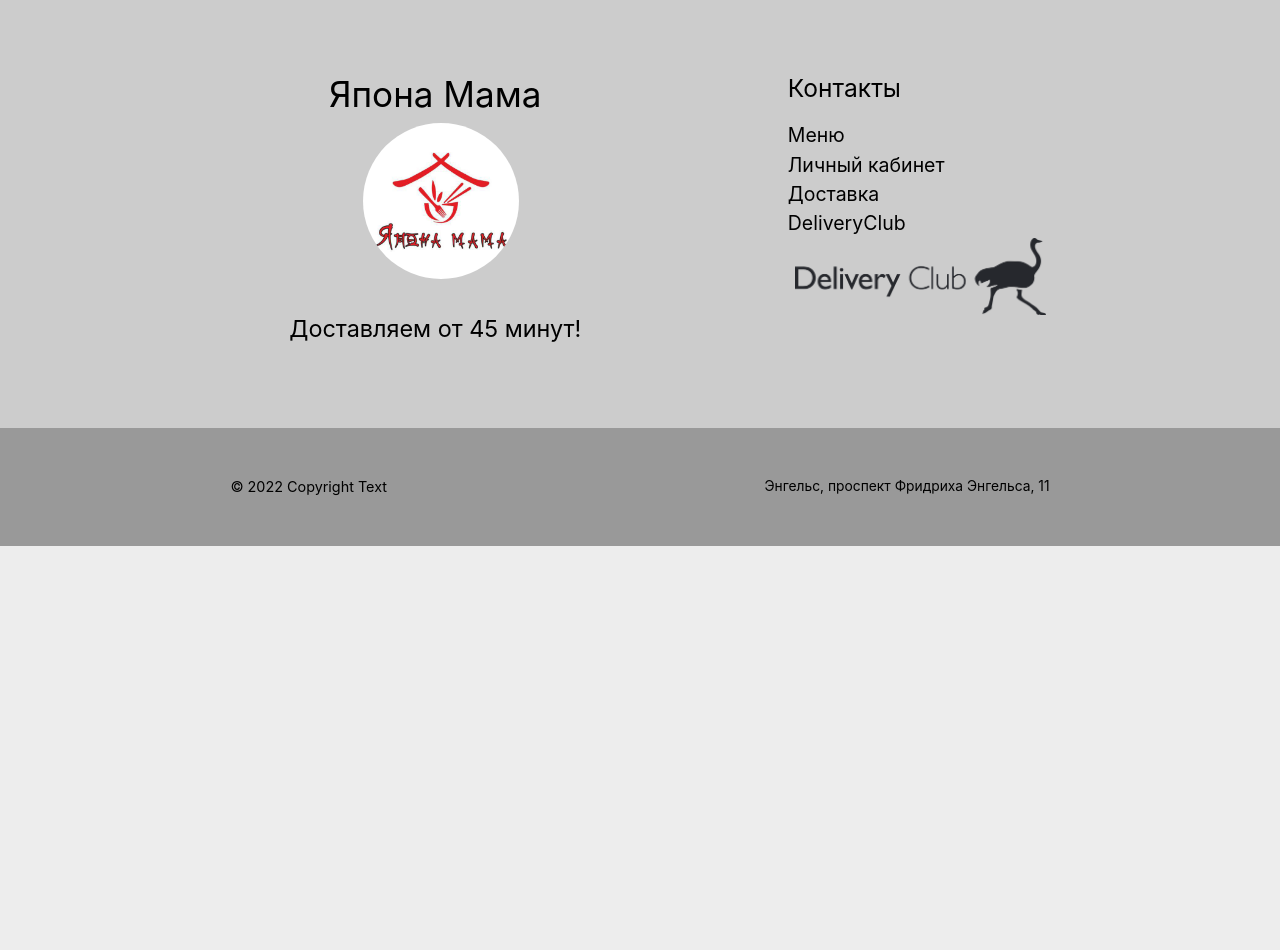
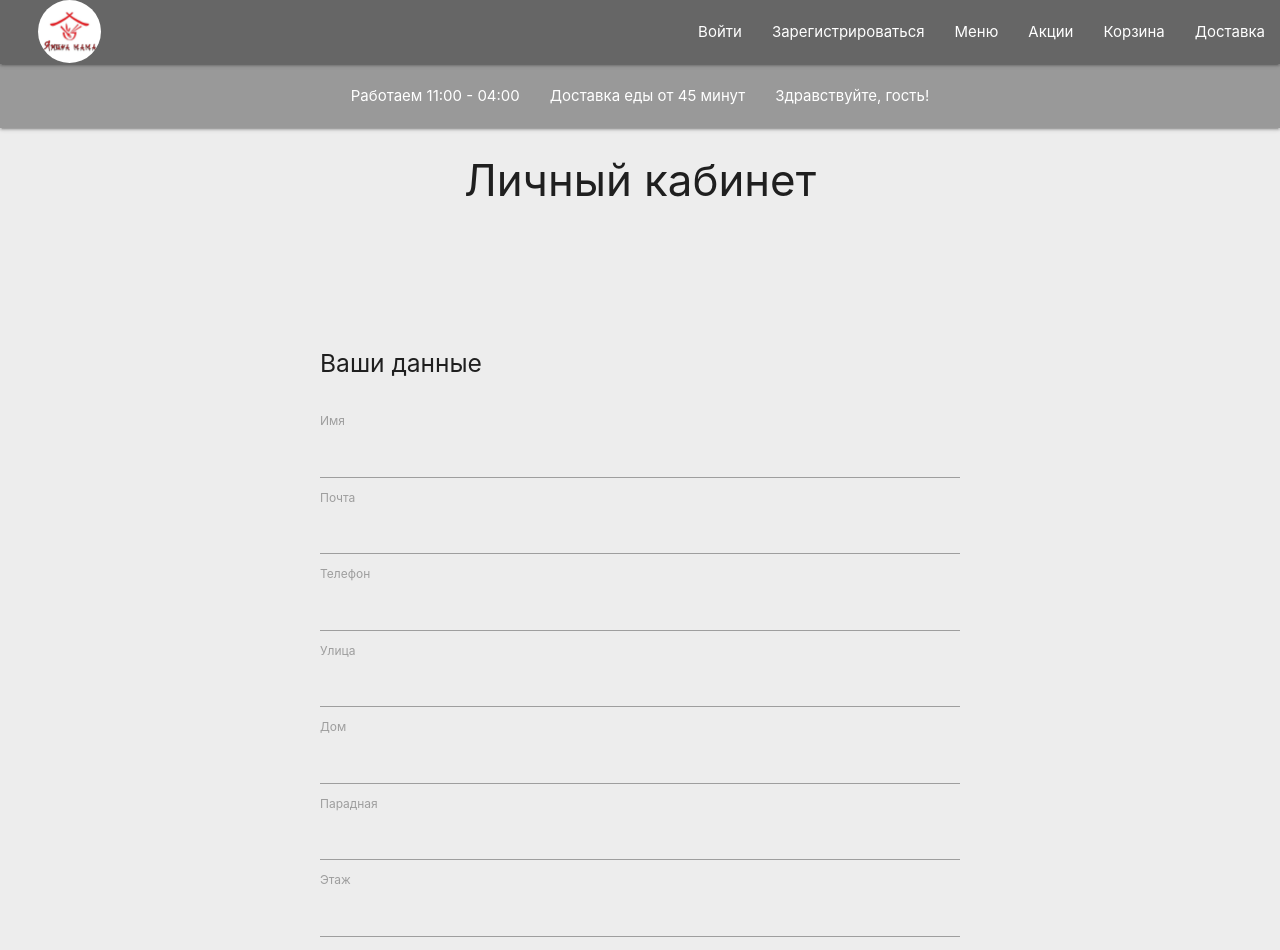
Before and after one commit to Rundomhaze/Yapona-Mama, a React (Create React App) app in the folder frontend/: page /user_room in a window 1280 px wide. Shown: the top 950 px of the page. Before the commit the page ends 800 px from the top, so only its background shows below. Built offline with nearby package versions, Linux system fonts and the light colour scheme; no server answers.

Commit message:
userCabinet prepare

```diff
--- /dev/null
+++ b/frontend/src/features/Cabinet/UserCabinet.css
@@ -0,0 +1,5 @@
+.userCab {
+  display: flex;
+  justify-content: space-around;
+  margin: 10%;
+}
--- /dev/null
+++ b/frontend/src/features/Cabinet/UserCabinet.jsx
@@ -0,0 +1,76 @@
+import React from "react";
+import './UserCabinet.css';
+import InputMask from "react-input-mask";
+import { useSelector } from 'react-redux';
+
+function UserCabinet() {
+  const { user } = useSelector((state) => state.user);
+
+  function handleSubmitFormReg() {
+
+  }
+
+  return (
+    <>
+      <h3>Личный кабинет</h3>
+      <div className="userCab">
+        <form onSubmit={handleSubmitFormReg}>
+          <h5 className='title'>Ваши данные</h5><br />
+
+          <label>Имя</label>
+          <input
+            name='name'
+            type="text"
+            className='modal_input' />
+
+          <label>Почта</label>
+          <input
+            name='email'
+            type="email"
+            className='modal_input' />
+
+          <label>Телефон</label>
+          <InputMask
+            mask="8-(999)-999-99-99"
+            name='tel'
+            type="tel"
+            className='modal_input' />
+
+          <label>Улица</label>
+          <input
+            name=''
+            type="text"
+            className='modal_input' />
+
+          <label>Дом</label>
+          <input
+            name=''
+            type="text"
+            className='modal_input' />
+
+          <label>Парадная</label>
+          <input
+            name=''
+            type="text"
+            className='modal_input' />
+
+          <label>Этаж</label>
+          <input
+            name=''
+            type="text"
+            className='modal_input' />
+
+          <label>Квартира</label>
+          <input
+            name=''
+            type="text"
+            className='modal_input' />
+
+          <button type='submit' className='btn modal_button' >сохранить</button>
+        </form>
+      </div>
+    </>
+  )
+}
+
+export default UserCabinet
--- a/frontend/src/features/app/App.jsx
+++ b/frontend/src/features/app/App.jsx
@@ -8,6 +8,7 @@ import MainComponent from '../main/MainComponent';
 import Delivery from '../delivery/Delivery';
 import Sale from '../sale/Sale';
 import AdminCabinet from '../Cabinet/AdminCabinet';
+import UserCabinet from '../Cabinet/UserCabinet';
 
 function App() {
   const dispatch = useDispatch();
@@ -31,6 +32,7 @@ function App() {
           <Route path="/delivery" element={<Delivery />} />
           <Route path="/sale" element={<Sale />} />
           <Route path="/admin" element={<AdminCabinet />} />
+          <Route path="/user_room" element={<UserCabinet />} />
         </Route>
       </Routes>
       <Footer />
--- a/frontend/src/features/navbar/Navbar.jsx
+++ b/frontend/src/features/navbar/Navbar.jsx
@@ -61,7 +61,7 @@ function Navbar() {
               ) : (
                 <>
                   <li><a onClick={handleLogout}>Выйти</a></li>
-                  <li><a href="/">Личный кабинет</a></li>
+                  <li><a href="/user_room">Личный кабинет</a></li>
                 </>
               )}
 
@@ -84,12 +84,23 @@ function Navbar() {
         <div className="divnavbar2">
           <ul id="nav-mobile" className="">
             <li><a>Работаем 11:00 - 04:00 </a></li>
-            <li><a>Доставка еды от 45 минут</a></li>
-            <li><a>Личный кабинет</a></li>
+            <li><a href="/delivery">Доставка еды от 45 минут</a></li>
+
+            {user && user.id ? (
+              <li><a href="/user_room">Личный кабинет</a></li>
+            ) : (
+              <></>
+            )}
+
             {user && user.name ? (
-              <li><a>Здравствуйте, {user.name} !</a></li>
+              <li><a href="/user_room">Здравствуйте, {user.name} !</a></li>
             ) : (
-              <li><a>Здравствуйте, гость!</a></li>
+              <li><a onClick={() => {
+                setLoginModal(false);
+                setRegaModal(true);
+              }}
+              >Здравствуйте, гость!
+              </a></li>
             )}
           </ul>
         </div>
```
